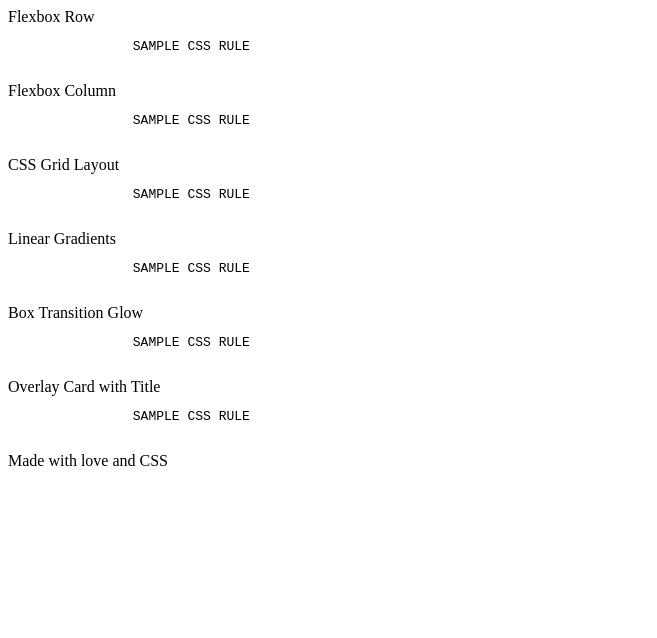
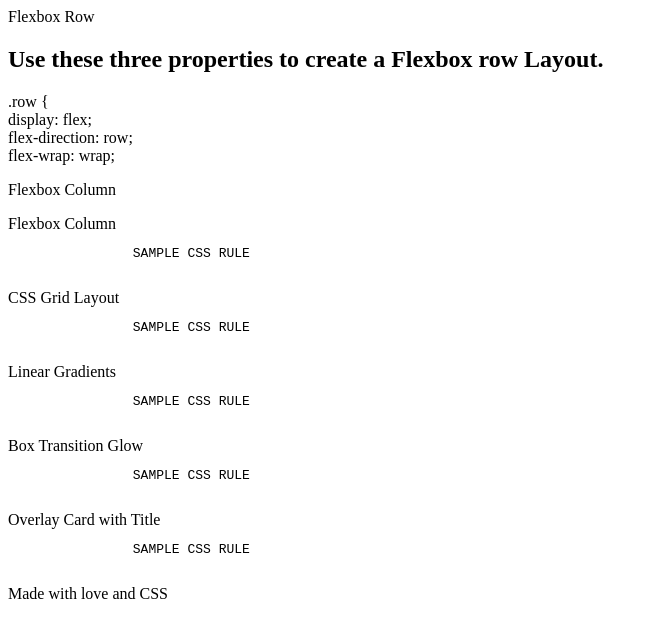
Before and after one commit to themancalledzac/Mini-Project_Snippet_Cheat_Sheet, a plain HTML site: page index.html in a window 1280 px wide. Shown: the whole page, without its empty margins (0-657 px from the left). Drawn offline with Linux system fonts and the light colour scheme.

Commit message:
added first section layout

```diff
--- a/index.html
+++ b/index.html
@@ -10,14 +10,24 @@
     <header>
 
     </header>
-    <content>
+    <main>
+        <section class="card">
+            <header>Flexbox Row</header>
+            <h2>Use these three properties to create a Flexbox row Layout.</h2>
+            <p>.row {
+                <br>
+                display: flex;
+                <br>
+                flex-direction: row;
+                <br>
+                flex-wrap: wrap;
+            </p>
+        </section>
 
-        <div>Flexbox Row
-            <pre>
-                SAMPLE CSS RULE
-            </pre>
-        </div>
-
+        <section class="card">
+            <header>Flexbox Column</header>
+            <p></p>
+        </section>
         <div>Flexbox Column
             <pre>
                 SAMPLE CSS RULE
@@ -44,7 +54,7 @@
                 SAMPLE CSS RULE
             </pre>
         </div>
-    </content>
+    </main>
     <footer>Made with love and CSS</footer>
 
 </body>
```
